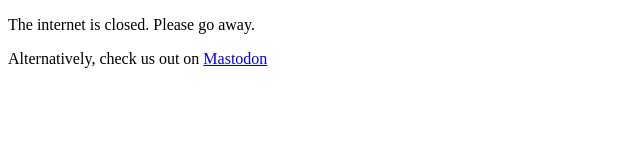
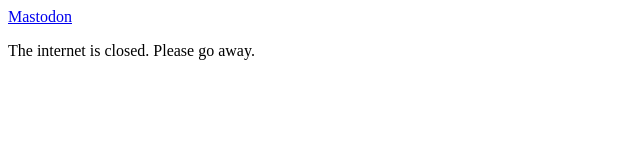
Before and after one commit to DanctNIX/danctnix.github.io, a plain HTML site: page index.html in a window 1280 px wide. Shown: the whole page, without its empty margins (0-640 px from the left). Drawn offline with Linux system fonts and the light colour scheme.

Commit message:
make it more plain
while im a melanie martinez fan, i would rather not put some k-12
reference on a under construction page

```diff
--- a/index.html
+++ b/index.html
@@ -1,16 +1,10 @@
-<!--
-  I wish I could finish this site, but my mind is well beyond my years...
-
-  P.S: Future Crew rulez!! (not affiliated)
--->
-<!DOCTYPE html>
 <html>
 <head>
 	<title>DanctNIX</title>
 	<link rel="icon" type="image/x-icon" href="favicon.png">
+	<a rel="me" href="https://fosstodon.org/@danctnix">Mastodon</a>
 </head>
 <body>
 	<p>The internet is closed. Please go away.</p>
-	<p>Alternatively, check us out on <a href="https://fosstodon.org/@DanctNIX">Mastodon</a></p>
 </body>
 </html>
```
